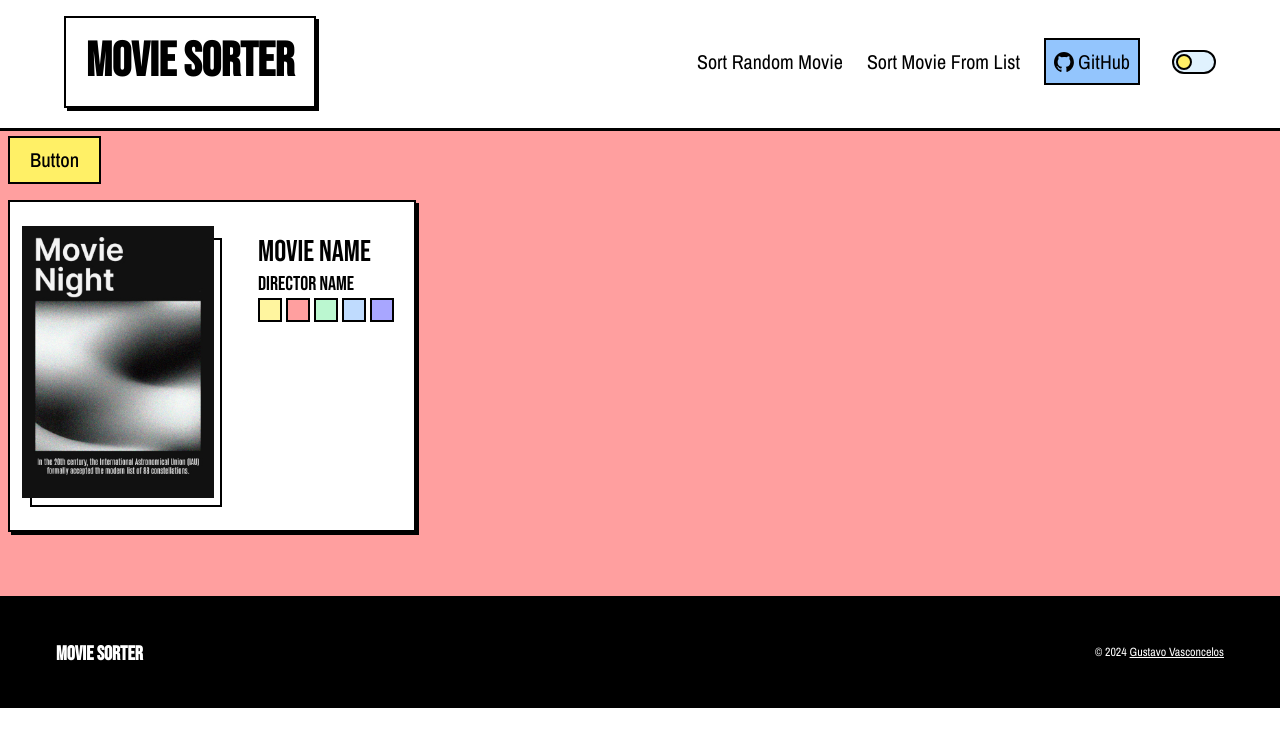
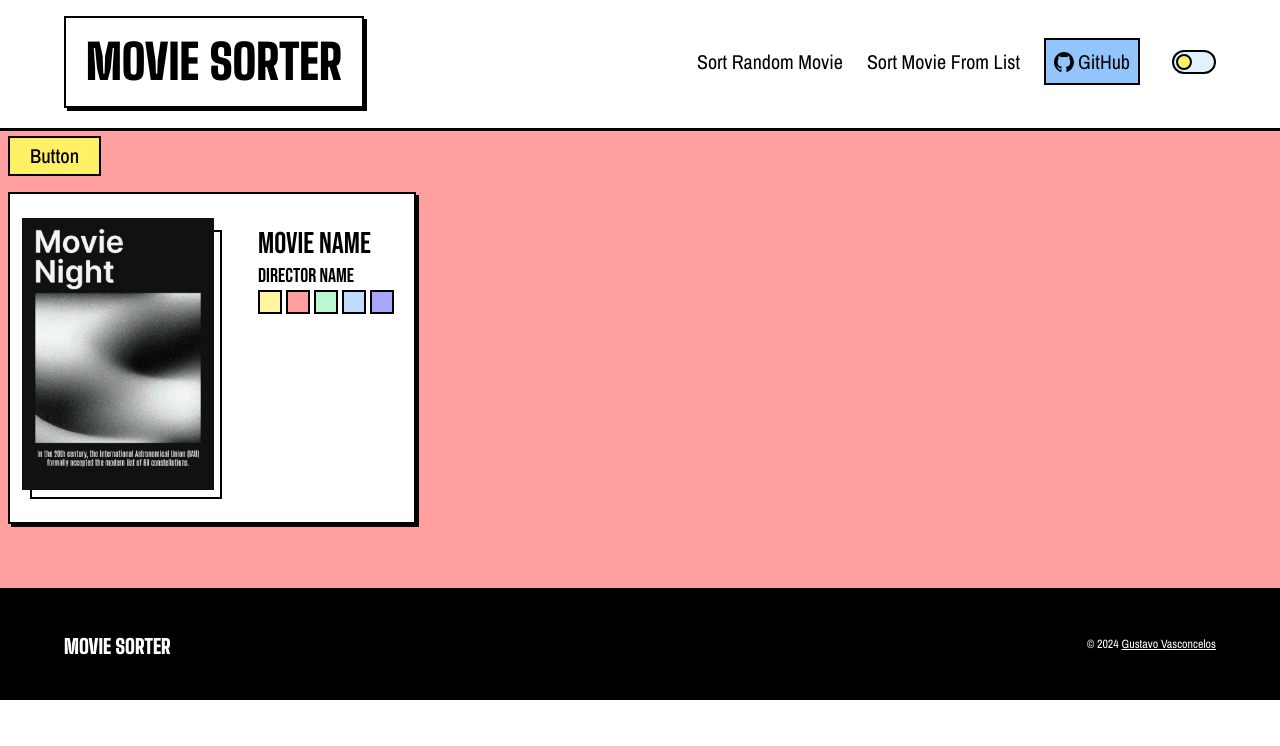
Before and after one commit to gusvsconcelos/movie-roulette, a React (Vite) app: page / in a window 1280 px wide. Shown: the top 746 px of the page. Built offline with nearby package versions, Linux system fonts and the light colour scheme.

Commit message:
add new font for title

```diff
--- a/src/components/layout/Footer.tsx
+++ b/src/components/layout/Footer.tsx
@@ -3,8 +3,8 @@ import { Title } from '../ui/Title';
 export function Footer() {
   return (
     <footer className='flex justify-center items-center w-screen mt-16 p-14 bg-black'>
-      <Title styles='absolute left-14 mt-2 text-white text-xl' />
-      <p className='absolute right-14 text-xs font-ui text-white'>
+      <Title styles='absolute left-16 mt-2 text-white text-xl' />
+      <p className='absolute right-16 text-xs font-ui text-white'>
         &copy; {new Date().getFullYear()}{' '}
         <a
           href='https://www.linkedin.com/in/gusvsconcelos'
--- a/src/components/ui/Button.tsx
+++ b/src/components/ui/Button.tsx
@@ -1,6 +1,6 @@
 export function Button({ text }: { text: string }) {
   return (
-    <button className='m-2 py-2 px-5 border-2 border-black bg-yellow-300 font-ui font-medium text-xl hover:drop-shadow-brute active:bg-yellow-400'>
+    <button className='m-2 py-1 px-5 border-2 border-black bg-yellow-300 font-ui font-medium text-xl hover:drop-shadow-brute active:bg-yellow-400'>
       {text}
     </button>
   );
--- a/src/components/ui/Card.tsx
+++ b/src/components/ui/Card.tsx
@@ -14,8 +14,8 @@ export function Card() {
       {/* movie information */}
       <div className='w-fit h-80 m-1 px-3 py-7'>
         <div className='flex-row justify-end items-end'>
-          <h1 className='font-title text-3xl'>Movie Name</h1>
-          <h2 className='font-title text-xl'>Director Name</h2>
+          <h1 className='font-bolder text-3xl'>Movie Name</h1>
+          <h2 className='font-bolder text-xl'>Director Name</h2>
         </div>
 
         {/* color palettes */}
--- a/src/styles/index.css
+++ b/src/styles/index.css
@@ -3,6 +3,8 @@
 @import url('https://fonts.googleapis.com/css2?family=Archivo+Narrow:ital,wght@0,400..700;1,400..700&display=swap');
 /* -- Bebas Neue -- */
 @import url('https://fonts.googleapis.com/css2?family=Bebas+Neue&display=swap');
+/* -- Big Shoulders Display -- */
+@import url('https://fonts.googleapis.com/css2?family=Big+Shoulders+Display:wght@100..900&display=swap');
 
 @tailwind base;
 @tailwind components;
--- a/tailwind.config.js
+++ b/tailwind.config.js
@@ -12,8 +12,9 @@ export default {
         header: '0 3px 0 rgb(0 0 0)',
       },
       fontFamily: {
-        title: ['Bebas Neue', 'monospace'],
+        title: ['Big Shoulders Display', 'sans-serif'],
         ui: ['Archivo Narrow', 'sans-serif'],
+        bolder: ['Bebas Neue', 'monospace'],
       },
       colors: {
         violet: {
```
